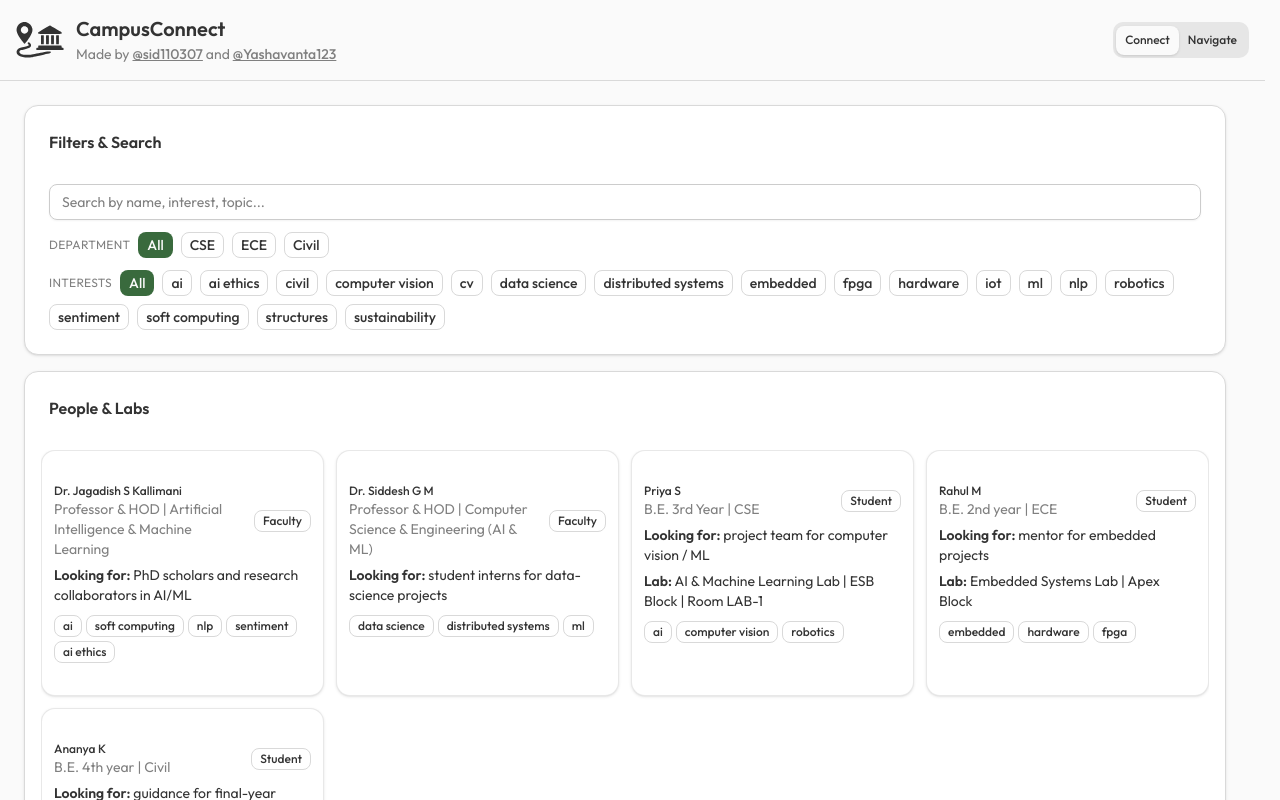
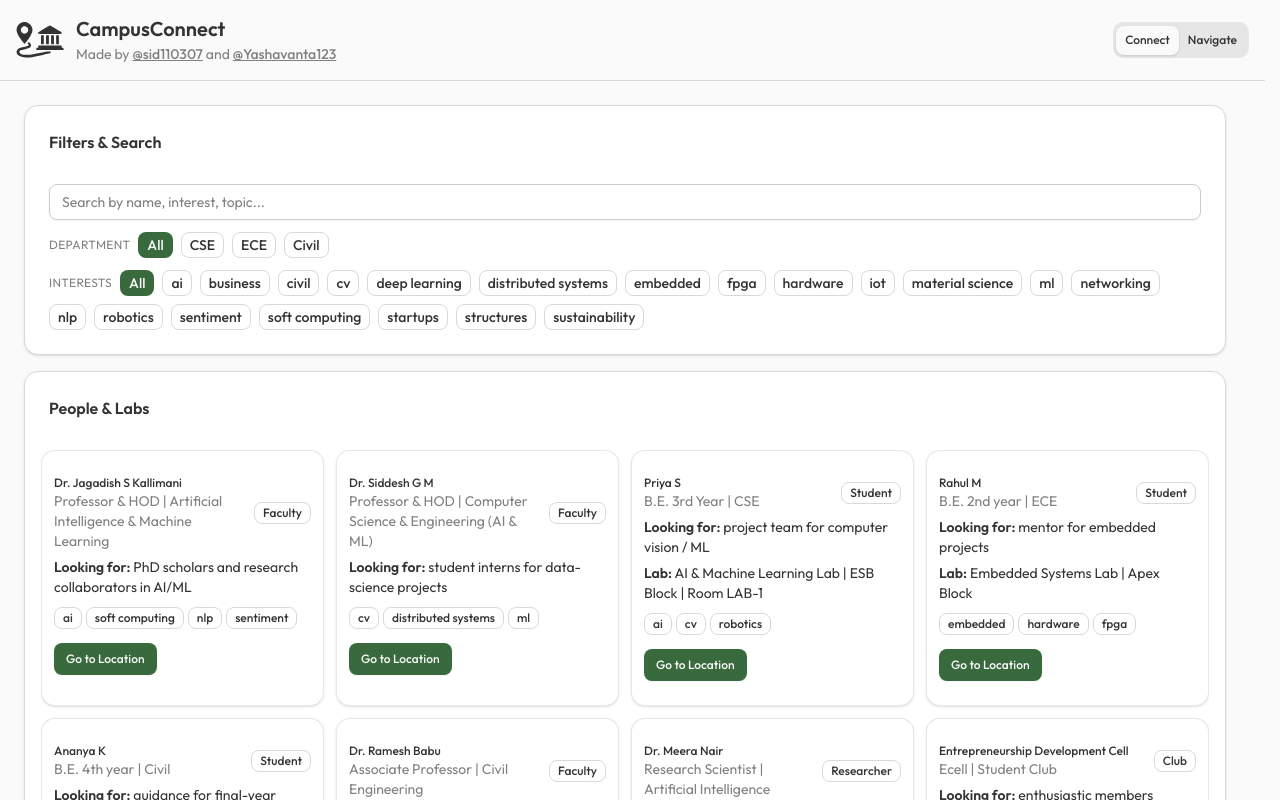
Before and after one commit to Sid110307/RouteRIT, a React (Vite) app: page / in a window 1280 px wide. Built offline with nearby package versions, Linux system fonts and the light colour scheme; what iconoir-react would draw is missing.

Commit message:
Add person navigation and improved data

```diff
--- a/src/App.tsx
+++ b/src/App.tsx
@@ -12,11 +12,12 @@ import RoomChooser from "@/components/roomChooser";
 import RouteOptions from "@/components/routeOptions";
 import { Tabs, TabsList, TabsTrigger } from "@/components/ui/tabs";
 
-const Layout = (props: {
-	mode: "connect" | "navigate";
-	setMode: React.Dispatch<React.SetStateAction<"connect" | "navigate">>;
-	children: React.ReactNode;
-}) => {
+import { useRouteState } from "@/core/state";
+
+const Layout = (props: { children: React.ReactNode }) => {
+	const mode = useRouteState(s => s.mode);
+	const setMode = useRouteState(s => s.setMode);
+
 	return (
 		<div className="flex flex-col w-full h-screen">
 			<header className="w-full p-4 border-b border-border bg-background flex justify-between items-center gap-4">
@@ -50,8 +51,8 @@ const Layout = (props: {
 				</div>
 				<div className="flex items-center gap-4">
 					<Tabs
-						value={props.mode}
-						onValueChange={v => props.setMode(v as "connect" | "navigate")}
+						value={mode}
+						onValueChange={v => setMode(v as "connect" | "navigate")}
 						className="w-full"
 					>
 						<TabsList className="inline-flex">
@@ -76,10 +77,10 @@ const Layout = (props: {
 };
 
 const App = () => {
-	const [mode, setMode] = React.useState<"connect" | "navigate">("connect");
+	const mode = useRouteState(s => s.mode);
 	return (
 		<div className="w-full min-h-screen bg-background text-foreground">
-			<Layout mode={mode} setMode={setMode}>
+			<Layout>
 				{mode === "connect" ? (
 					<motion.section
 						className="flex-1"
--- a/src/components/connectView.tsx
+++ b/src/components/connectView.tsx
@@ -3,11 +3,14 @@ import React from "react";
 import { motion } from "motion/react";
 
 import { Badge } from "@/components/ui/badge";
+import { Button } from "@/components/ui/button";
 import { Card, CardContent, CardHeader, CardTitle } from "@/components/ui/card";
 import { Input } from "@/components/ui/input";
 import { ScrollArea } from "@/components/ui/scroll-area";
 
+import { getPersonLocation } from "@/core/algo";
 import { buildings, labs, people, rooms } from "@/core/data";
+import { useRouteState } from "@/core/state";
 
 const deptFilters = ["All", "CSE", "ECE", "Civil"] as const;
 type DeptFilter = (typeof deptFilters)[number];
@@ -112,7 +115,7 @@ const ConnectView = () => {
 					<CardTitle className="text-base">People & Labs</CardTitle>
 				</CardHeader>
 				<CardContent className="p-0">
-					<ScrollArea className="h-[400px] px-4 pb-4">
+					<ScrollArea className="h-[480px] px-4 pb-4">
 						<div className="grid grid-cols-1 sm:grid-cols-2 lg:grid-cols-3 xl:grid-cols-4 gap-3 overflow-auto">
 							{filteredPeople.length === 0 ? (
 								<p className="text-xs text-muted-foreground pt-2">
@@ -126,7 +129,7 @@ const ConnectView = () => {
 
 									return (
 										<Card key={p.id} className="border border-border/60">
-											<CardContent className="py-2 px-3 text-xs space-y-1.5">
+											<CardContent className="px-3 text-xs space-y-1.5">
 												<div className="flex justify-between items-center gap-2">
 													<div>
 														<div className="font-medium text-foreground">
@@ -177,6 +180,22 @@ const ConnectView = () => {
 														</Badge>
 													))}
 												</div>
+												<div className="pt-2">
+													<Button
+														size="sm"
+														className="text-xs"
+														onClick={() => {
+															const loc = getPersonLocation(p);
+															if (!loc) return;
+
+															useRouteState
+																.getState()
+																.setRouteToPersonNode(loc.nodeId);
+														}}
+													>
+														Go to Location
+													</Button>
+												</div>
 											</CardContent>
 										</Card>
 									);
--- a/src/components/mapView.tsx
+++ b/src/components/mapView.tsx
@@ -11,10 +11,8 @@ import { useRouteState } from "@/core/state";
 const nodeById = Object.fromEntries(nodes.map(n => [n.id, n]));
 const MapView = () => {
 	const routeNodes = useRouteState(s => s.routeNodes);
-
-	const startNodeId = routeNodes && routeNodes.length > 0 ? routeNodes[0] : null;
-	const endNodeId =
-		routeNodes && routeNodes.length > 1 ? routeNodes[routeNodes.length - 1] : null;
+	const startNodeId = useRouteState(s => s.startNodeId);
+	const endNodeId = useRouteState(s => s.endNodeId);
 
 	const points = React.useMemo(() => {
 		if (!routeNodes || routeNodes.length < 2) return "";
--- a/src/core/astar.tsx
+++ b/src/core/algo.tsx
@@ -1,5 +1,5 @@
-import { edges, nodes } from "@/core/data";
-import { EdgeKind, RouteType } from "@/core/types";
+import { buildingAnchors, edges, labs, nodes, rooms } from "@/core/data";
+import { EdgeKind, Person, RouteType } from "@/core/types";
 
 const nodeById = Object.fromEntries(nodes.map(n => [n.id, n]));
 const adjacency = (() => {
@@ -88,3 +88,21 @@ export const findPath = (startId: string, goalId: string, routeType: RouteType =
 
 	return null;
 };
+
+export const getPersonLocation = (person: Person) => {
+	if (!person.labId) return null;
+
+	const lab = labs.find(l => l.id === person.labId);
+	if (!lab) return null;
+
+	if (lab.roomId) {
+		const room = rooms.find(r => r.id === lab.roomId);
+		if (room)
+			return { nodeId: room.anchorNodeId, buildingId: lab.buildingId, roomId: lab.roomId };
+	}
+
+	const nodeId = buildingAnchors[lab.buildingId];
+	if (!nodeId) return null;
+
+	return { nodeId, buildingId: lab.buildingId, roomId: null };
+};
--- a/src/core/data.tsx
+++ b/src/core/data.tsx
@@ -308,7 +308,7 @@ export const people: Person[] = [
 		role: "faculty",
 		department: "Artificial Intelligence & Machine Learning",
 		title: "Professor & HOD",
-		interests: ["ai", "soft computing", "nlp", "sentiment", "ai ethics"],
+		interests: ["ai", "soft computing", "nlp", "sentiment"],
 		labId: undefined,
 		lookingFor: "PhD scholars and research collaborators in AI/ML",
 	},
@@ -318,7 +318,7 @@ export const people: Person[] = [
 		role: "faculty",
 		department: "Computer Science & Engineering (AI & ML)",
 		title: "Professor & HOD",
-		interests: ["data science", "distributed systems", "ml"],
+		interests: ["cv", "distributed systems", "ml"],
 		labId: undefined,
 		lookingFor: "student interns for data-science projects",
 	},
@@ -328,7 +328,7 @@ export const people: Person[] = [
 		role: "student",
 		department: "CSE",
 		title: "B.E. 3rd Year",
-		interests: ["ai", "computer vision", "robotics"],
+		interests: ["ai", "cv", "robotics"],
 		labId: "LAB_AI_ESB",
 		lookingFor: "project team for computer vision / ML",
 	},
@@ -352,4 +352,34 @@ export const people: Person[] = [
 		labId: "LAB_STRUCTURES_DES",
 		lookingFor: "guidance for final-year project",
 	},
+	{
+		id: "FAC_CIVIL_01",
+		name: "Dr. Ramesh Babu",
+		role: "faculty",
+		department: "Civil Engineering",
+		title: "Associate Professor",
+		interests: ["structures", "material science"],
+		labId: "LAB_STRUCTURES_DES",
+		lookingFor: "research collaborators in sustainable construction",
+	},
+	{
+		id: "RES_AI_01",
+		name: "Dr. Meera Nair",
+		role: "researcher",
+		department: "Artificial Intelligence",
+		title: "Research Scientist",
+		interests: ["deep learning", "nlp"],
+		labId: "LAB_AI_ESB",
+		lookingFor: "collaborators for NLP research",
+	},
+	{
+		id: "CLUB_EDC_01",
+		name: "Entrepreneurship Development Cell",
+		role: "club",
+		department: "Student Club",
+		title: "Ecell",
+		interests: ["startups", "business", "networking"],
+		labId: undefined,
+		lookingFor: "enthusiastic members interested in entrepreneurship",
+	},
 ];
```
